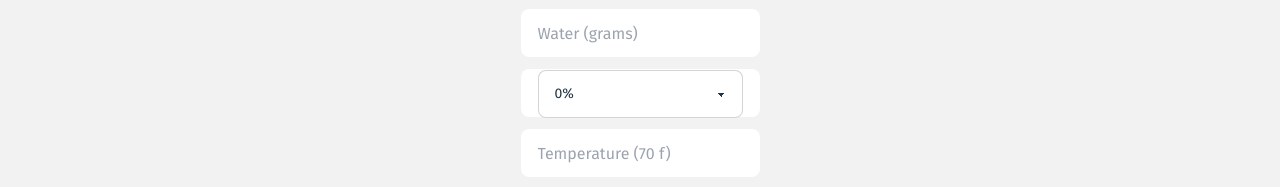
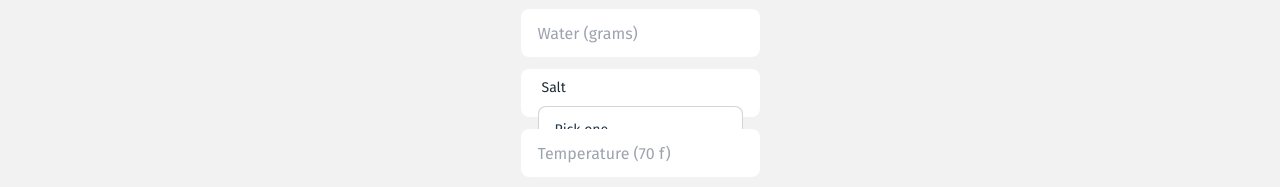
Before and after one commit to alexwittwer/crumbum, a React (Vite) app: page /calculator in a window 1280 px wide. Shown: the part 339-526 px from the top of the page. Built offline with nearby package versions, Linux system fonts and the light colour scheme.

Commit message:
Update SDCalculator.jsx

```diff
--- a/src/components/Common/SDCalculator.jsx
+++ b/src/components/Common/SDCalculator.jsx
@@ -50,19 +50,18 @@ export default function SDCalculator() {
           />
           <div className="flex input justify-between">
             {" "}
-            <select
-              className="select select-bordered w-full max-w-xs"
-              id="salt"
+            <label className="form-control w-full max-w-xs">
+  <div className="label">
+    <span className="label-text">Salt</span>
+          </div>
+            <select id="salt"
               name="salt"
-              onChange={(e) => handleSalt(e.target.value)}
-            >
-              <option className="" value="salt-0">
-                0%
-              </option>
-              <option className="" value="salt-2">
-                2%
-              </option>
-            </select>{" "}
+              onChange={(e) => handleSalt(e.target.value)} className="select select-bordered">
+                <option disabled selected>Pick one</option>
+                <option>None</option>
+                <option>2%</option>
+              </select>
+            </label>
           </div>
           <input
             className="input"
```
